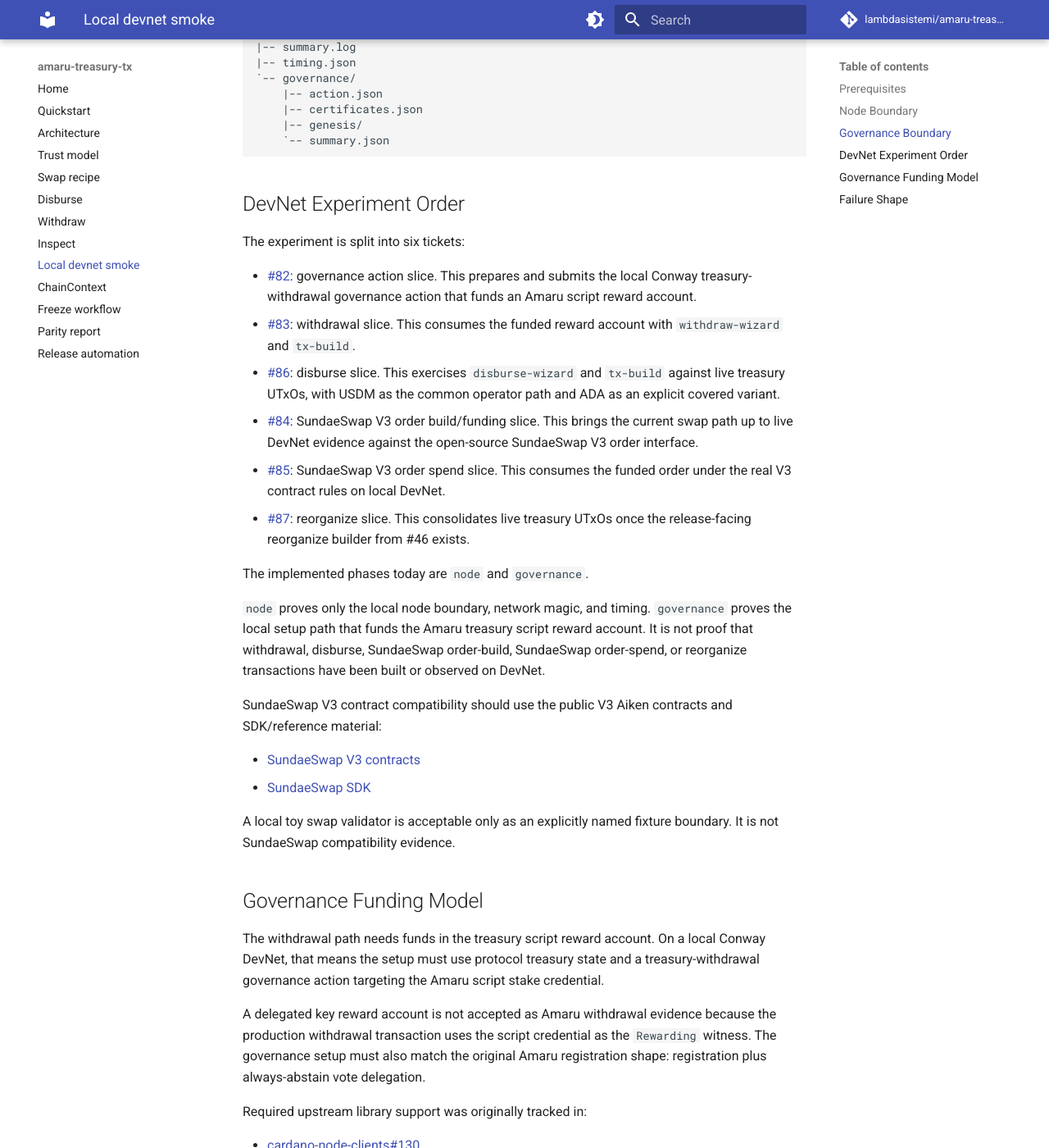
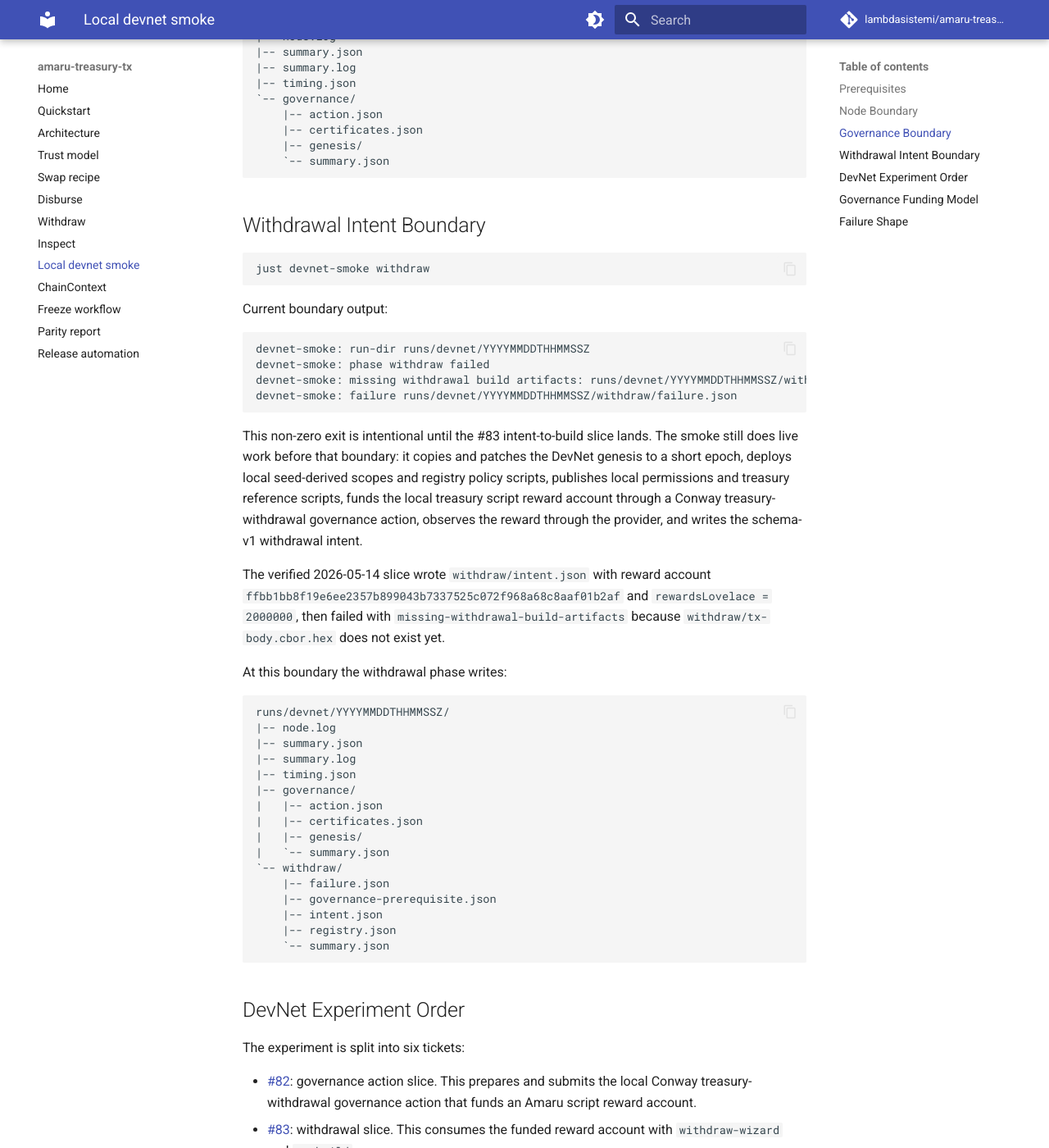
Before and after one commit to lambdasistemi/amaru-treasury-tx, an MkDocs documentation site: the page built from docs/local-devnet-smoke.md, in a window 1280 px wide and 1400 px high, scrolled down 2049 px. Shown: the whole window at 82% size. Built offline with MkDocs 1.6.1 and Material for MkDocs 9.7.7, drawn with Linux system fonts in a browser that asks for light colours; comment, search, counter and statistics services are not loaded; some of the changed text lies outside the part shown.

Commit message:
test(devnet): write withdrawal intent from live rewards
Refactor the local DevNet governance setup so withdraw can deploy local registry anchors, fund the local treasury script reward account, resolve live rewards through withdraw-wizard, and write withdraw/intent.json before the next build slice.

The current withdraw boundary intentionally fails after intent creation with missing-withdrawal-build-artifacts until tx-build writes tx-body/report artifacts.

Verification:

- ./llm/reviews/local-083-devnet-withdrawal/gate.sh

- scripts/smoke/devnet-local --phase withdraw --run-dir /tmp/tmp.iEEc5Bgdu9/withdraw (expected exit 1: intent ready with rewardsLovelace=2000000, no tx-body.cbor.hex)

````diff
--- a/docs/local-devnet-smoke.md
+++ b/docs/local-devnet-smoke.md
@@ -4,7 +4,9 @@
 `cardano-node-clients` DevNet, verifies the node socket with network
 magic `42`, can run the governance funding setup on a patched
 short-epoch genesis, records timing/action/reward evidence, and writes
-artifacts under a fresh run directory.
+artifacts under a fresh run directory. The withdrawal phase currently
+proves the live reward-to-intent boundary and then stops before
+building the unsigned withdrawal transaction.
 
 This check is not part of `just ci`: it starts a real local
 `cardano-node` and is meant as manual live evidence before a release.
@@ -106,6 +108,58 @@
     `-- summary.json
 ```
 
+## Withdrawal Intent Boundary
+
+```bash
+just devnet-smoke withdraw
+```
+
+Current boundary output:
+
+```text
+devnet-smoke: run-dir runs/devnet/YYYYMMDDTHHMMSSZ
+devnet-smoke: phase withdraw failed
+devnet-smoke: missing withdrawal build artifacts: runs/devnet/YYYYMMDDTHHMMSSZ/withdraw/tx-body.cbor.hex
+devnet-smoke: failure runs/devnet/YYYYMMDDTHHMMSSZ/withdraw/failure.json
+```
+
+This non-zero exit is intentional until the #83 intent-to-build slice
+lands. The smoke still does live work before that boundary: it copies
+and patches the DevNet genesis to a short epoch, deploys local
+seed-derived scopes and registry policy scripts, publishes local
+permissions and treasury reference scripts, funds the local treasury
+script reward account through a Conway treasury-withdrawal governance
+action, observes the reward through the provider, and writes the
+schema-v1 withdrawal intent.
+
+The verified 2026-05-14 slice wrote `withdraw/intent.json` with reward
+account
+`ffbb1bb8f19e6ee2357b899043b7337525c072f968a68c8aaf01b2af` and
+`rewardsLovelace = 2000000`, then failed with
+`missing-withdrawal-build-artifacts` because
+`withdraw/tx-body.cbor.hex` does not exist yet.
+
+At this boundary the withdrawal phase writes:
+
+```text
+runs/devnet/YYYYMMDDTHHMMSSZ/
+|-- node.log
+|-- summary.json
+|-- summary.log
+|-- timing.json
+|-- governance/
+|   |-- action.json
+|   |-- certificates.json
+|   |-- genesis/
+|   `-- summary.json
+`-- withdraw/
+    |-- failure.json
+    |-- governance-prerequisite.json
+    |-- intent.json
+    |-- registry.json
+    `-- summary.json
+```
+
 ## DevNet Experiment Order
 
 The experiment is split into six tickets:
@@ -132,13 +186,16 @@
   reorganize slice. This consolidates live treasury UTxOs once the
   release-facing reorganize builder from #46 exists.
 
-The implemented phases today are `node` and `governance`.
+The passing phases today are `node` and `governance`. The `withdraw`
+phase currently proves live reward-to-intent and intentionally fails
+before unsigned build artifacts.
 
 `node` proves only the local node boundary, network magic, and timing.
 `governance` proves the local setup path that funds the Amaru treasury
-script reward account. It is not proof that withdrawal, disburse,
-SundaeSwap order-build, SundaeSwap order-spend, or reorganize
-transactions have been built or observed on DevNet.
+script reward account. `withdraw` proves that the funded script reward
+account can be resolved into a schema-v1 intent. It is not proof that
+withdrawal, disburse, SundaeSwap order-build, SundaeSwap order-spend,
+or reorganize transactions have been built or observed on DevNet.
 
 SundaeSwap V3 contract compatibility should use the public V3 Aiken
 contracts and SDK/reference material:
@@ -195,6 +252,13 @@
 not observed, or the reward account is not funded before the wait
 budget expires.
 
+The withdrawal phase currently fails with a typed local boundary after
+intent creation if `withdraw/tx-body.cbor.hex`, `withdraw/report.json`,
+or `withdraw/report.md` is missing. This protects the release trail
+from treating intent evidence as unsigned transaction build evidence.
+
 Use the run directory's `node.log`, `summary.log`, `timing.json`, and
-`governance/summary.json` when recording release evidence or
-diagnosing failure.
+`governance/summary.json` when recording governance evidence. Use
+`withdraw/intent.json`, `withdraw/registry.json`, and
+`withdraw/failure.json` when diagnosing the current withdrawal
+intent-to-build boundary.
````
Also changed, not shown: llm/reviews/local-083-devnet-withdrawal/state.md (+2 -2 lines), specs/083-devnet-withdrawal/plan.md (+19 -10 lines), specs/083-devnet-withdrawal/tasks.md (+15 -8 lines), 2 other files.
